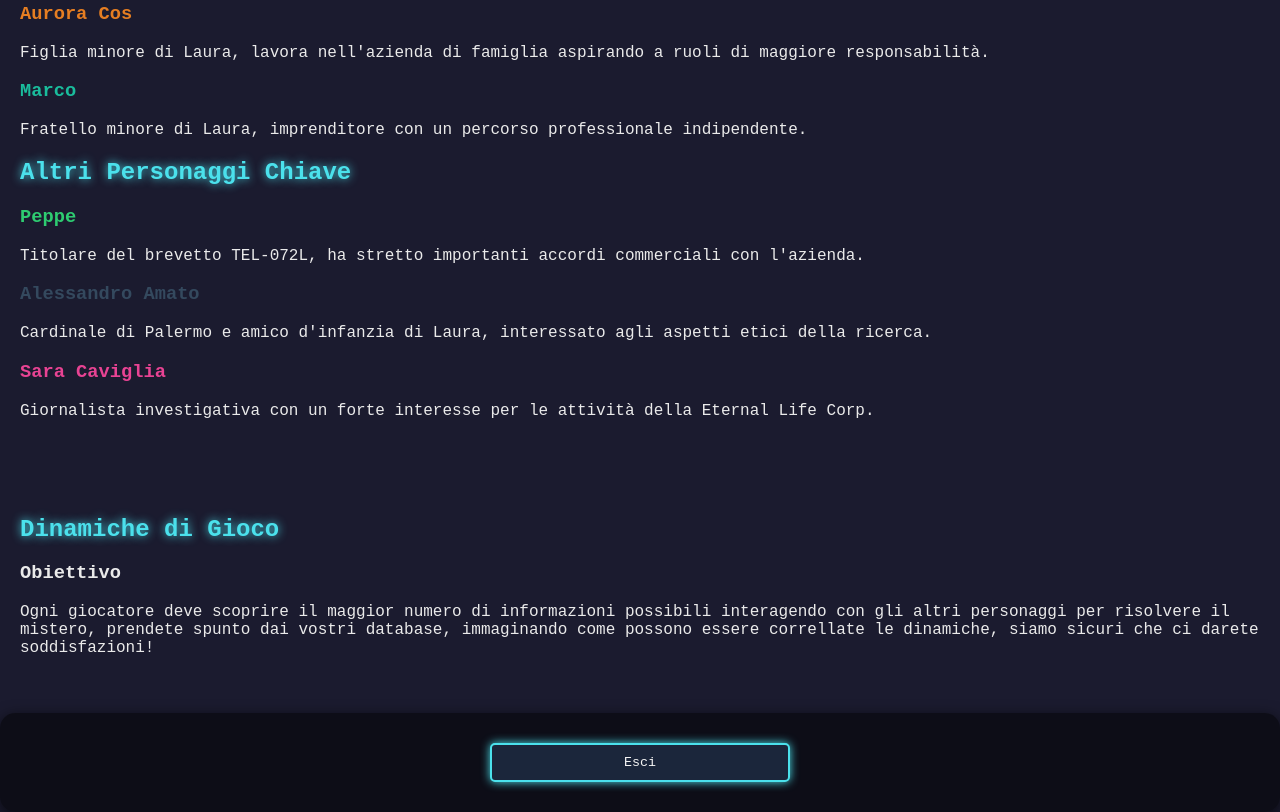
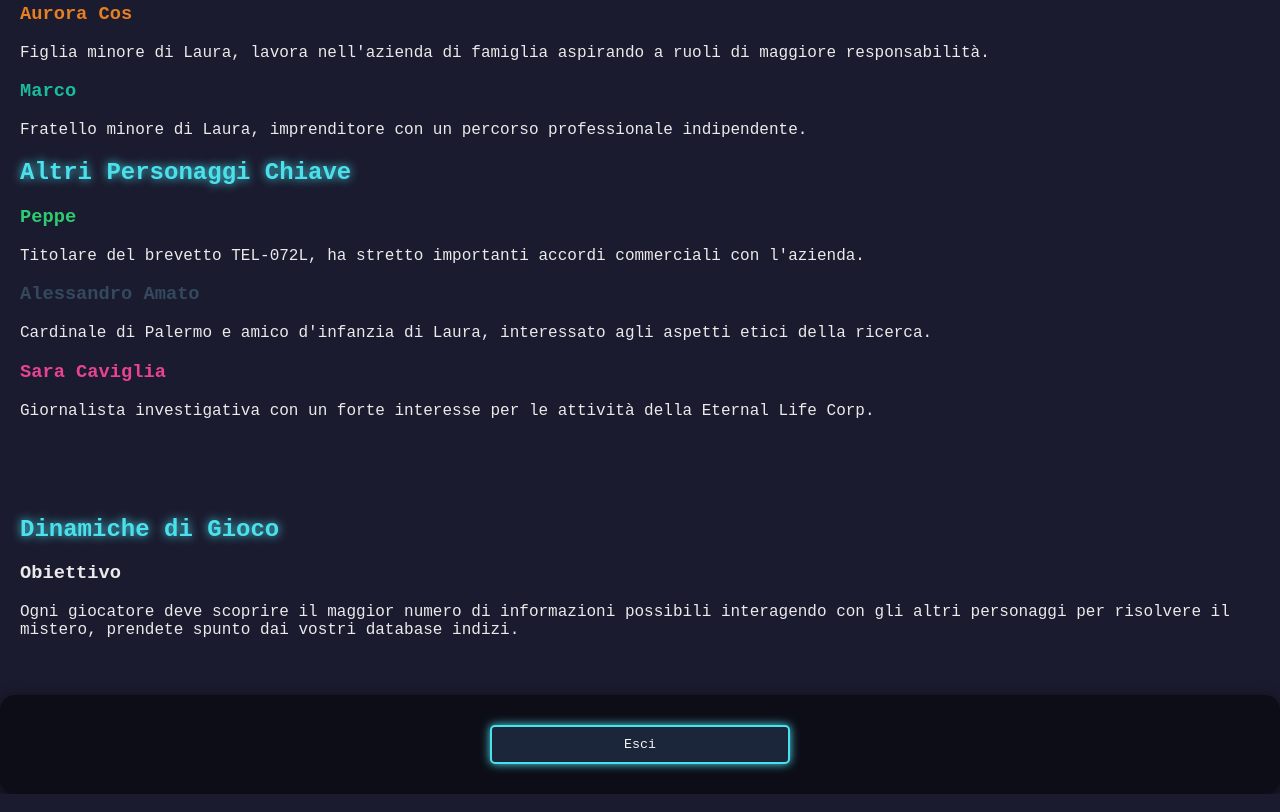
Before and after one commit to Michijiz/MurderyMistery, a plain HTML site: page dashboard.html in a window 1280 px wide. Shown: the part 1441-2253 px from the top of the page. Drawn offline with Linux system fonts and the light colour scheme.

Commit message:
modifica dashboard

```diff
--- a/dashboard.html
+++ b/dashboard.html
@@ -143,7 +143,7 @@
         <h2>Dinamiche di Gioco</h2>
         <div>
           <h3>Obiettivo</h3>
-          <p>Ogni giocatore deve scoprire il maggior numero di informazioni possibili interagendo con gli altri personaggi per risolvere il mistero, prendete spunto dai vostri database, immaginando come possono essere correllate le dinamiche, siamo sicuri che ci darete soddisfazioni!
+          <p>Ogni giocatore deve scoprire il maggior numero di informazioni possibili interagendo con gli altri personaggi per risolvere il mistero, prendete spunto dai vostri database indizi.
 
           </p>
 
```
